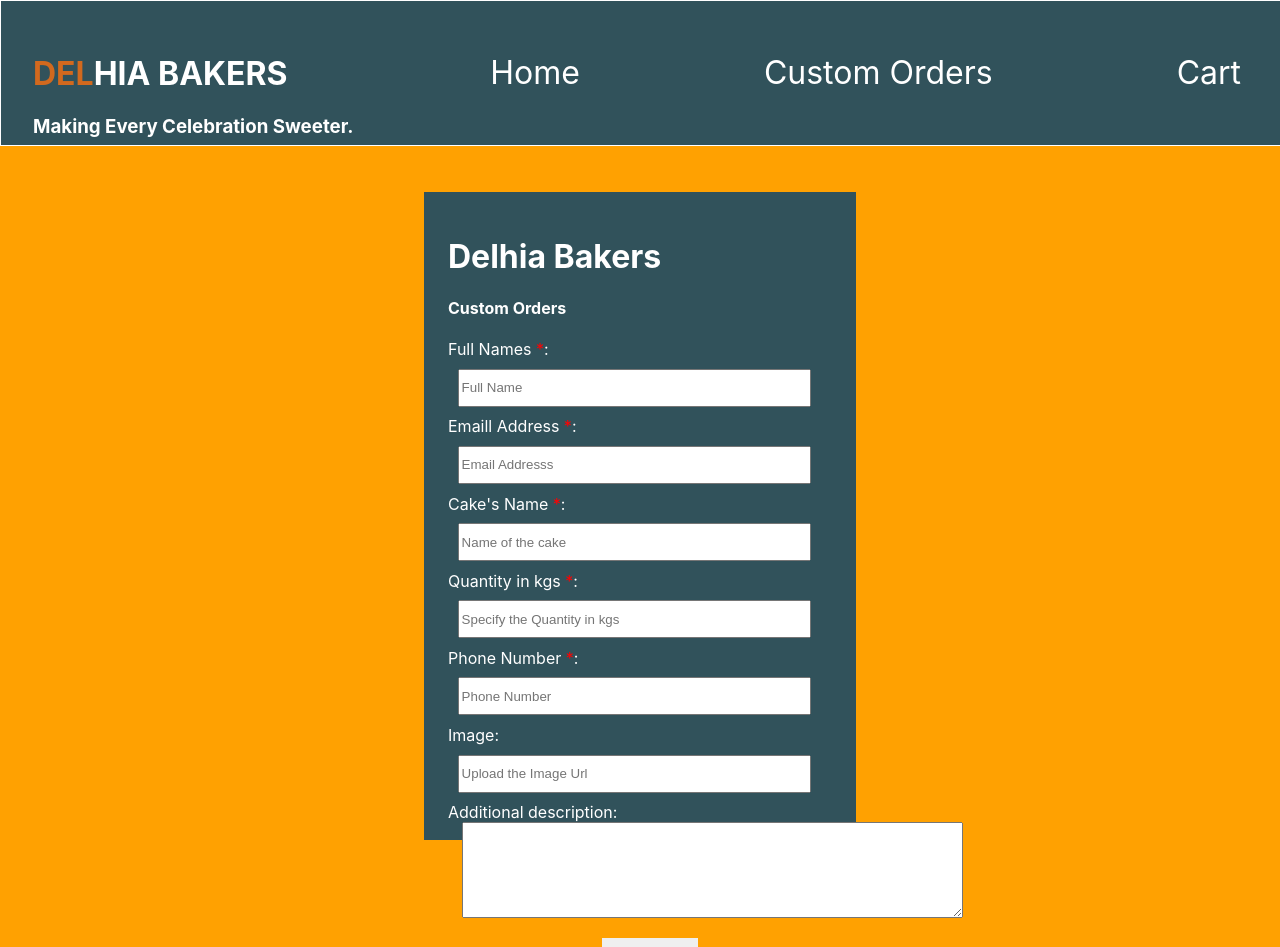
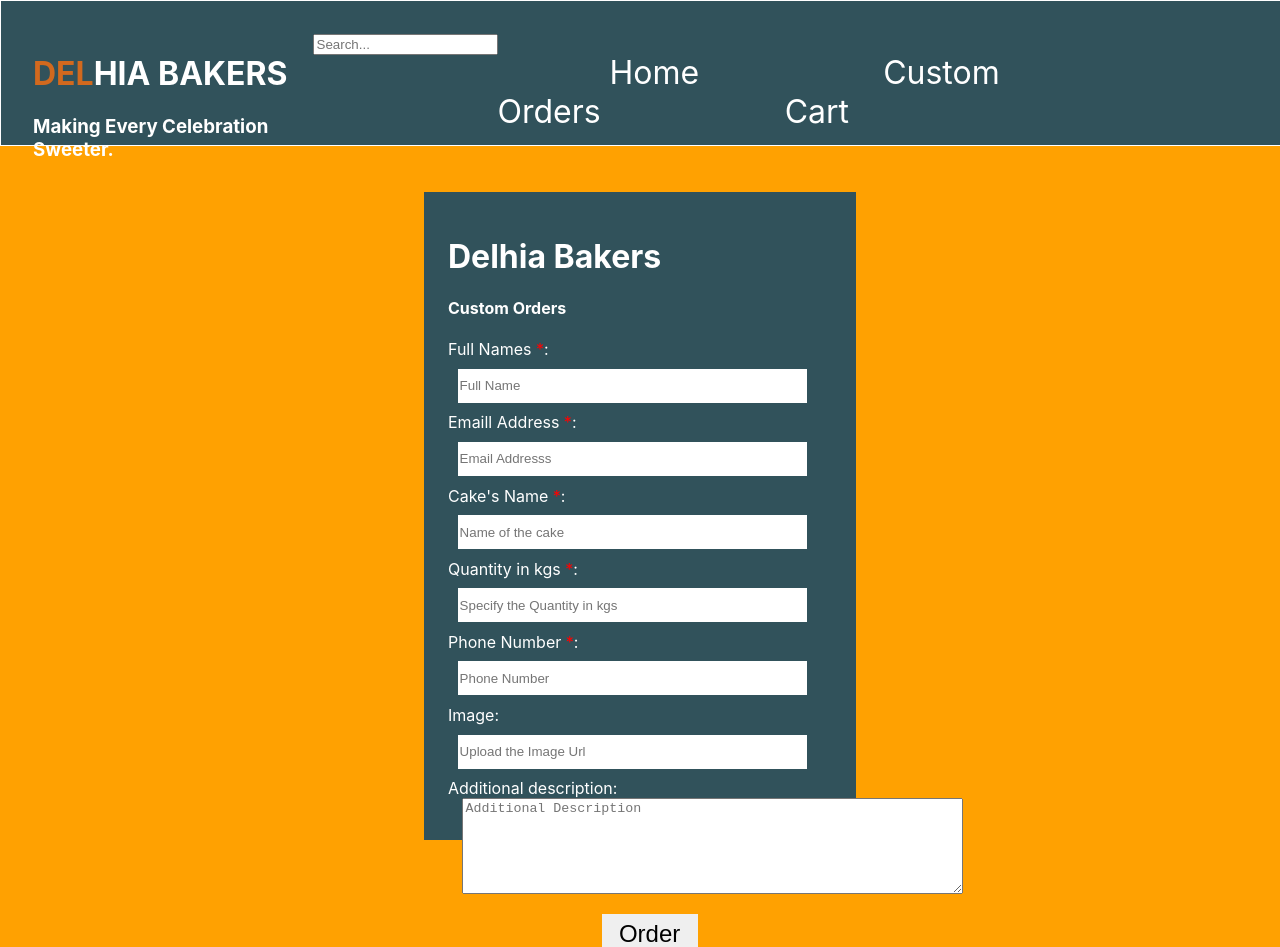
Before and after one commit to denisdelaki/DelhiaCakes, a React (Create React App) app: page /custom in a window 1280 px wide. Shown: the top 947 px of the page. Built offline with nearby package versions, Linux system fonts and the light colour scheme; data requests are answered from the project's data file.

Commit message:
posted the custom order successfully to the database

```diff
--- a/db.json
+++ b/db.json
@@ -1,5 +1,6 @@
 {
-    "cakes":[{
+  "cakes": [
+    {
       "id": 1,
       "name": "Black forest cake",
       "price": "KSh. 2,000",
@@ -52,7 +53,7 @@
       "name": "Caramel cake",
       "price": "KSh. 2,500",
       "quantity": "1.5kg",
-       "available":0,
+      "available": 0,
       "image": "https://media.istockphoto.com/photos/caramel-cake-picture-id1337309105?b=1&k=20&m=1337309105&s=170667a&w=0&h=uij8iI2VrdEG5eJErk88sqwc6oiOQN8ovE8Wh7kgYpI="
     },
     {
@@ -79,6 +80,10 @@
       "available": 1,
       "image": "https://images.unsplash.com/photo-1588195538326-c5b1e9f80a1b?ixlib=rb-1.2.1&ixid=MnwxMjA3fDB8MHxzZWFyY2h8MXx8d2hpdGUlMjBzdHJhd2JlcnJ5JTIwY2FrZXxlbnwwfHwwfHw%3D&auto=format&fit=crop&w=500&q=60"
     }
+  ],
+  "orders": [
+    {
 
+    }
   ]
 }
--- a/src/App.css
+++ b/src/App.css
@@ -119,6 +119,13 @@ color: #FFA101;
   height: 2rem;
   width: 90%;
   margin: 0.6rem;
+  border: none;
+
+}
+#customorder input:focus{
+box-shadow: 0.5rem 0.6rem;
+border: none;
+
 }
 .orderbutton{
   position: relative;
--- a/src/components/App.js
+++ b/src/components/App.js
@@ -12,14 +12,17 @@ function App() {
     fetch("http://localhost:8004/cakes")
       .then(res => res.json())
     .then(cakes=>setCakes(cakes))
- }, [])
+  }, [])
+  function onAddCart() {
+    console.log("added to the cart")
+  }
   return (
     <>
       <Header />
       <Routes>
-        <Route exact path="/home" element={<Home cakes={cakes} />}></Route>
+        <Route exact path="/home" element={<Home cakes={cakes} onAddCart={onAddCart} />}></Route>
         <Route exact path="/custom" element={<Custom />}></Route>
-        <Route exact path="/cart" element={<Cart />}></Route>
+        <Route exact path="/cart" element={<Cart onAddCart={onAddCart} />}></Route>
 
       </Routes>
 
--- a/src/components/Cart.js
+++ b/src/components/Cart.js
@@ -1,7 +1,9 @@
 import React from "react";
-function Cart() {
+function Cart({onAddCart}) {
     return (
-   <></>
+        <div>
+
+      </div>
 
     )
 }
--- a/src/components/Custom.js
+++ b/src/components/Custom.js
@@ -1,28 +1,91 @@
 
-import React from "react";
+import React, {useState} from "react";
 function Custom() {
+  const [customorders, setCustomeOrders] = useState({
+    fullname: "",
+    email: "",
+    cake: "",
+    quantity: "",
+    phonenumber: "",
+    image: "",
+    description:""
+  })
+  function handleChange(e) {
+    const key = e.target.id
+    setCustomeOrders({ ...customorders, [key]: e.target.value
+  })
+  }
+  function handleSubmit(e) {
+    e.preventDefault()
+    fetch(" http://localhost:8004/orders", {
+      method: "POST",
+      headers: {
+        "Content-Type": "application/json",
+      },
+      body: JSON.stringify({
+        fullname: customorders.fullname,
+        email: customorders.email,
+        cake: customorders.cake,
+        quantity: customorders.quantity,
+        image: customorders.image,
+        description: customorders.description
+      })
+    })
+      .then(res => res.json())
+      .then(customorders => {
+        setCustomeOrders({ ...customorders, fullname: "", email:"", quantity:"", phonenumber:"", image:"", description:"" })
+
+          })
+
+    }
+
   return (
     <div>
-      <form id="customorder">
+      <form id="customorder" onSubmit={handleSubmit}>
         <h1>Delhia Bakers</h1>
         <h4>Custom Orders</h4>
         <label>
           Full Names <span className="asterisk">*</span>:
         </label>
         <br />
-        <input type="text" name="fullname" placeholder="Full Name" required /> <br />
+        <input
+          type="text"
+          name="fullname"
+          id="fullname"
+          placeholder="Full Name"
+          onChange={handleChange}
+          value={customorders.fullname}
+          required
+        />{" "}
+        <br />
         <label>
           Emaill Address <span className="asterisk">*</span>:
         </label>
         <br />
-        <input type="email" name="email" placeholder="Email Addresss"
-        required/> <br />
+        <input
+          type="email"
+          name="email"
+          id="email"
+          value={customorders.email}
+          onChange={handleChange}
+          placeholder="Email Addresss"
+          required
+        />{" "}
+        <br />
         <label>
           Cake's Name <span className="asterisk">*</span>:
         </label>
         <br />
-        <input type="text" name="cake" placeholder="Name of the cake"
-        required /> <br />
+        <input
+          type="text"
+          name="cake"
+          id="cake"
+          value={customorders.cake}
+          onChange={handleChange}
+          placeholder="Name of the cake"
+          required
+        />{" "}
+        <br />
         <label>
           Quantity in kgs <span className="asterisk">*</span>:
         </label>
@@ -30,6 +93,9 @@ function Custom() {
         <input
           type="text"
           name="quantity"
+          id="quantity"
+          value={customorders.quantity}
+          onChange={handleChange}
           placeholder="Specify the Quantity in kgs"
           required
         />
@@ -41,23 +107,36 @@ function Custom() {
         <input
           type="text"
           name="phonenumber"
+          id="phonenumber"
+          value={customorders.phonenumber}
+          onChange={handleChange}
           placeholder="Phone Number "
           required
         />{" "}
         <br />
-        <label>
-          Image:
-        </label>
+        <label>Image:</label>
         <br />
         <input
           type="text"
           name="image"
+          id="image"
+          value={customorders.image}
+          onChange={handleChange}
           placeholder="Upload the Image Url"
-
         />
         <br />
         <label>Additional description:</label> <br />
-        <textarea rows="6" cols="60" style={{marginLeft:"0.9rem"}}></textarea> <br />
+        <textarea
+          rows="6"
+          cols="60"
+          id="description"
+          value={customorders.description}
+          onChange={handleChange}
+          placeholder="Additional Description"
+          name="description"
+          style={{ marginLeft: "0.9rem" }}
+        ></textarea>{" "}
+        <br />
         <button type="submit" className="orderbutton">
           Order
         </button>
--- a/src/components/Header.js
+++ b/src/components/Header.js
@@ -11,6 +11,12 @@ function Header() {
         <h3>Making Every Celebration Sweeter.</h3>
       </div>
       <div>
+        <input
+          type="search"
+          placeholder="Search..."
+        />
+      </div>
+      <div>
         <Nav />
       </div>
     </div>
--- a/src/components/Home.js
+++ b/src/components/Home.js
@@ -1,6 +1,6 @@
 import React from "react";
 import Product from "./Products";
-function Home({cakes}) {
+function Home({cakes, onAddCart}) {
 
     const delhiacakes = cakes.map((cake) => {
         return <Product cake={cake} />
```
Lines whose indentation alone changed are shown as unchanged.
